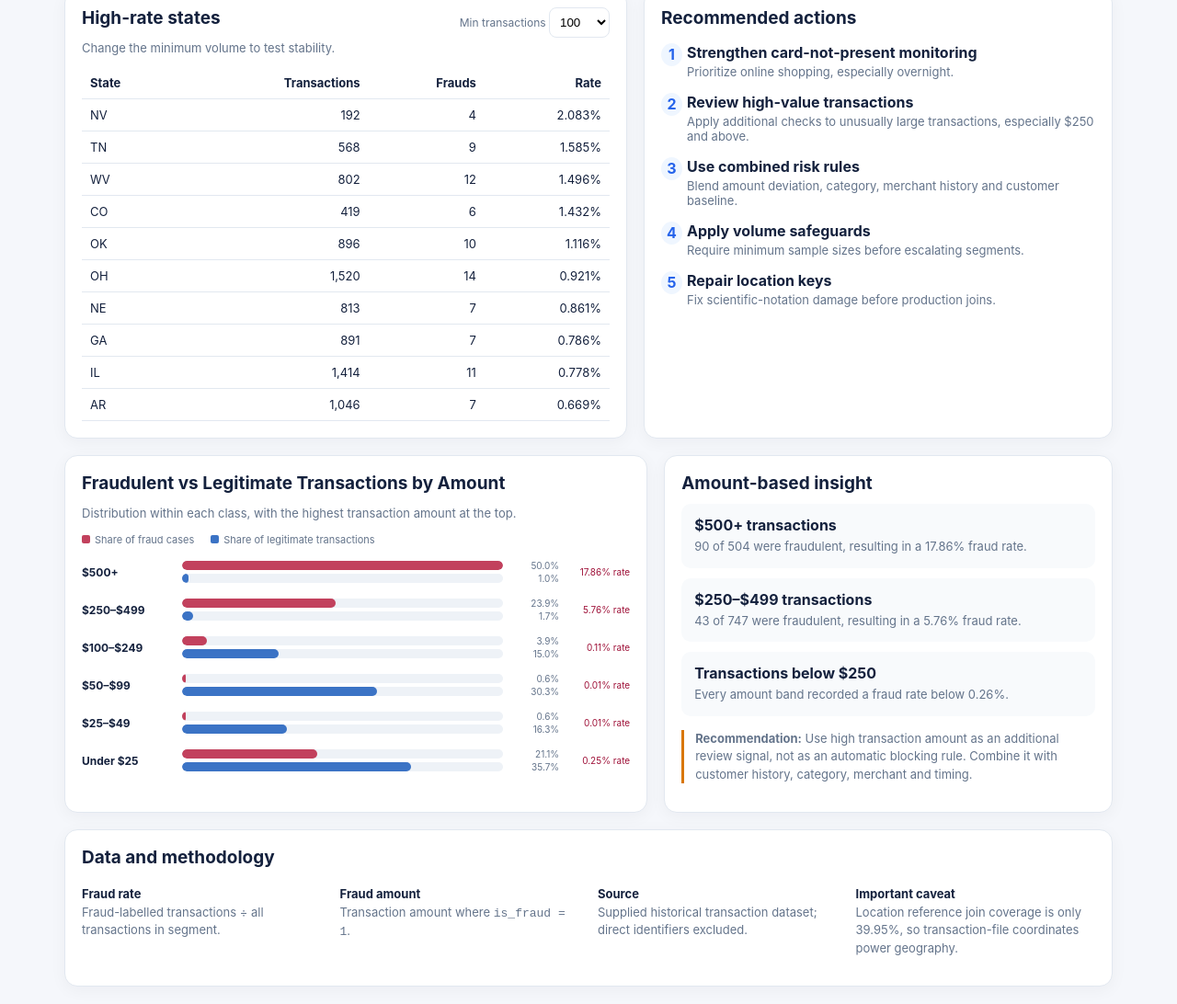
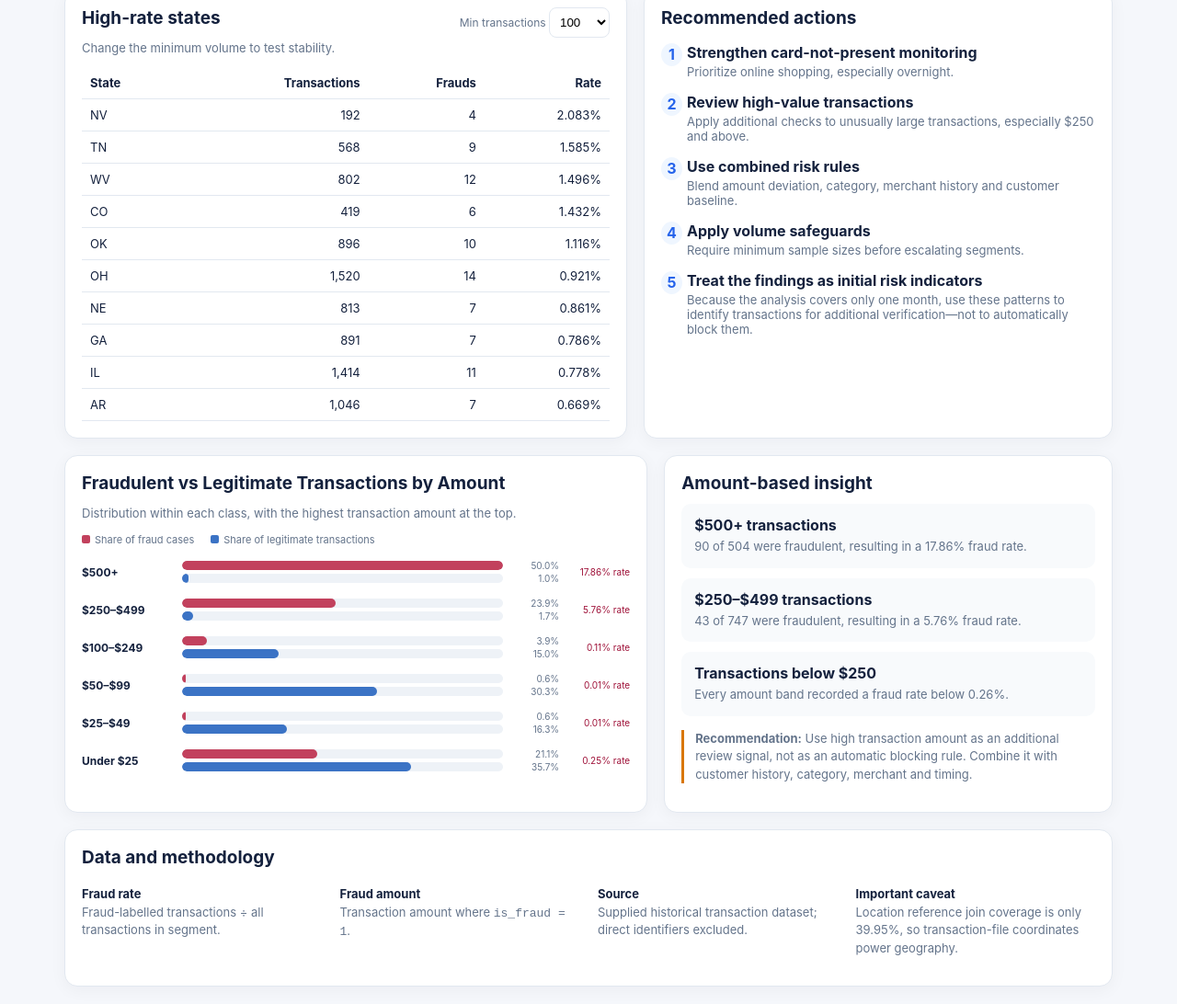
Before and after one commit to pankhuri1002/credit-card-fraud-analytics, a plain HTML site: page index.html in a window 1280 px wide. Shown: the part 1053-2145 px from the top of the page at 92% size. Drawn offline with Linux system fonts and the light colour scheme.

Commit message:
Revise fifth dashboard recommendation

```diff
--- a/index.html
+++ b/index.html
@@ -16,7 +16,7 @@
     <section class="two"><article class="panel"><div class="panelHead"><div><h2>Category risk profile</h2><p>Compare rate and case volume without conflating the two.</p></div><div class="toggle"><button id="rateButton" class="active">Fraud rate</button><button id="casesButton">Fraud cases</button></div></div><div id="categoryBars"></div></article>
     <article class="panel"><h2>Hourly fraud pattern</h2><p>Observed fraud rate by transaction hour.</p><svg id="hourChart" viewBox="0 0 600 235" role="img" aria-label="Fraud rate by hour"></svg><div class="legend"><span><i class="dot"></i>00:00–05:59: 0.821%</span><span>06:00–23:59: 0.327%</span></div></article></section>
     <section class="two"><article class="panel"><div class="panelHead"><div><h2>High-rate states</h2><p>Change the minimum volume to test stability.</p></div><label>Min transactions <select id="minVolume"><option>100</option><option>500</option><option>800</option><option>1000</option></select></label></div><table><thead><tr><th>State</th><th>Transactions</th><th>Frauds</th><th>Rate</th></tr></thead><tbody id="stateRows"></tbody></table></article>
-    <article class="panel"><h2>Recommended actions</h2><ol><li><b>Strengthen card-not-present monitoring</b><span>Prioritize online shopping, especially overnight.</span></li><li><b>Review high-value transactions</b><span>Apply additional checks to unusually large transactions, especially $250 and above.</span></li><li><b>Use combined risk rules</b><span>Blend amount deviation, category, merchant history and customer baseline.</span></li><li><b>Apply volume safeguards</b><span>Require minimum sample sizes before escalating segments.</span></li><li><b>Repair location keys</b><span>Fix scientific-notation damage before production joins.</span></li></ol></article></section>
+    <article class="panel"><h2>Recommended actions</h2><ol><li><b>Strengthen card-not-present monitoring</b><span>Prioritize online shopping, especially overnight.</span></li><li><b>Review high-value transactions</b><span>Apply additional checks to unusually large transactions, especially $250 and above.</span></li><li><b>Use combined risk rules</b><span>Blend amount deviation, category, merchant history and customer baseline.</span></li><li><b>Apply volume safeguards</b><span>Require minimum sample sizes before escalating segments.</span></li><li><b>Treat the findings as initial risk indicators</b><span>Because the analysis covers only one month, use these patterns to identify transactions for additional verification—not to automatically block them.</span></li></ol></article></section>
     <section class="two amountSection"><article class="panel"><h2>Fraudulent vs Legitimate Transactions by Amount</h2><p>Distribution within each class, with the highest transaction amount at the top.</p><div class="comparisonLegend"><span><i class="fraudKey"></i>Share of fraud cases</span><span><i class="legitimateKey"></i>Share of legitimate transactions</span></div><div id="amountComparison"></div></article><article class="panel"><h2>Amount-based insight</h2><div class="insight"><b>$500+ transactions</b><span>90 of 504 were fraudulent, resulting in a 17.86% fraud rate.</span></div><div class="insight"><b>$250–$499 transactions</b><span>43 of 747 were fraudulent, resulting in a 5.76% fraud rate.</span></div><div class="insight"><b>Transactions below $250</b><span>Every amount band recorded a fraud rate below 0.26%.</span></div><p class="amountNote"><b>Recommendation:</b> Use high transaction amount as an additional review signal, not as an automatic blocking rule. Combine it with customer history, category, merchant and timing.</p></article></section>
     <section class="method"><h2>Data and methodology</h2><div><p><b>Fraud rate</b><br>Fraud-labelled transactions ÷ all transactions in segment.</p><p><b>Fraud amount</b><br>Transaction amount where <code>is_fraud = 1</code>.</p><p><b>Source</b><br>Supplied historical transaction dataset; direct identifiers excluded.</p><p><b>Important caveat</b><br>Location reference join coverage is only 39.95%, so transaction-file coordinates power geography.</p></div></section>
   </main>
```
